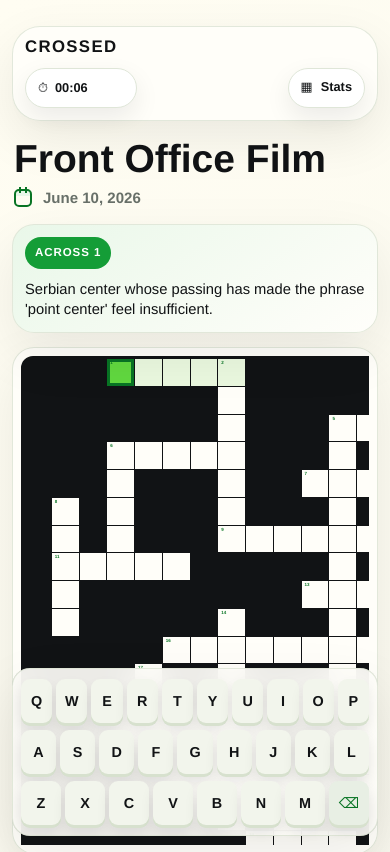
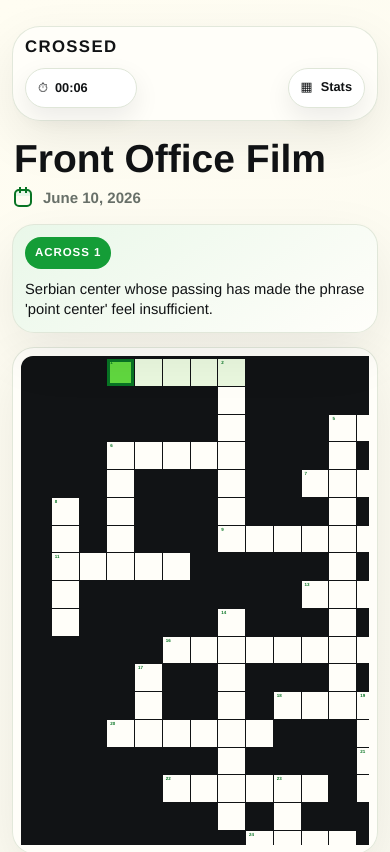
Before and after one commit to CharlieWright2727/crossed, a React (Vite) app: page / in a window 390 px wide. Shown: the top 852 px of the page. Built offline with nearby package versions, Linux system fonts and the light colour scheme.

Commit message:
Hide mobile keyboard below puzzle

```diff
--- a/src/App.tsx
+++ b/src/App.tsx
@@ -1,4 +1,4 @@
-import { useEffect, useMemo, useState } from "react";
+import { useEffect, useMemo, useRef, useState } from "react";
 import { ArchiveList } from "./components/ArchiveList";
 import { ClueList } from "./components/ClueList";
 import { CompletionModal } from "./components/CompletionModal";
@@ -23,6 +23,8 @@ function App() {
   const [showStats, setShowStats] = useState(false);
   const [showComplete, setShowComplete] = useState(true);
   const [expandedImage, setExpandedImage] = useState<{ src: string; alt: string; credit?: string } | null>(null);
+  const [showKeyboard, setShowKeyboard] = useState(true);
+  const playAreaRef = useRef<HTMLDivElement>(null);
   const puzzle = useMemo(() => getPuzzleForDate(selectedDate) ?? getMostRecentPuzzle(selectedDate), [selectedDate]);
   const game = useCrosswordGame(puzzle ?? puzzles[0]);
 
@@ -37,6 +39,30 @@ function App() {
     window.addEventListener("keydown", closeOnEscape);
     return () => window.removeEventListener("keydown", closeOnEscape);
   }, []);
+
+  useEffect(() => {
+    function updateKeyboardVisibility() {
+      if (window.matchMedia("(min-width: 681px)").matches) {
+        setShowKeyboard(true);
+        return;
+      }
+
+      const playArea = playAreaRef.current;
+      if (!playArea) return;
+
+      const rect = playArea.getBoundingClientRect();
+      const visibleEnough = rect.bottom > window.innerHeight * 0.24 && rect.top < window.innerHeight * 0.88;
+      setShowKeyboard(visibleEnough);
+    }
+
+    updateKeyboardVisibility();
+    window.addEventListener("scroll", updateKeyboardVisibility, { passive: true });
+    window.addEventListener("resize", updateKeyboardVisibility);
+    return () => {
+      window.removeEventListener("scroll", updateKeyboardVisibility);
+      window.removeEventListener("resize", updateKeyboardVisibility);
+    };
+  }, [puzzle?.date]);
 
   if (!puzzle) {
     return (
@@ -65,7 +91,7 @@ function App() {
       </section>
       {isArchive && <p className="archive-banner">No puzzle is available for today, so you are playing the latest archive puzzle.</p>}
       <section className="game-board">
-        <div className="play-area">
+        <div className="play-area" ref={playAreaRef}>
           {activeClue && (
             <section className="active-clue-panel" aria-live="polite" aria-label="Selected clue">
               <span className="active-clue-meta">
@@ -117,7 +143,7 @@ function App() {
               <span aria-hidden="true">↻</span> Reset
             </button>
           </div>
-          <OnScreenKeyboard onLetter={game.enterLetter} onBackspace={game.backspace} />
+          <OnScreenKeyboard onLetter={game.enterLetter} onBackspace={game.backspace} hidden={!showKeyboard} />
         </div>
         <section className="below-game">
           <ClueList
--- a/src/components/OnScreenKeyboard.tsx
+++ b/src/components/OnScreenKeyboard.tsx
@@ -3,11 +3,12 @@ const rows = ["QWERTYUIOP", "ASDFGHJKL"];
 type Props = {
   onLetter: (letter: string) => void;
   onBackspace: () => void;
+  hidden?: boolean;
 };
 
-export function OnScreenKeyboard({ onLetter, onBackspace }: Props) {
+export function OnScreenKeyboard({ onLetter, onBackspace, hidden = false }: Props) {
   return (
-    <div className="keyboard" aria-label="On-screen keyboard">
+    <div className={`keyboard ${hidden ? "keyboard-hidden" : ""}`} aria-label="On-screen keyboard" aria-hidden={hidden}>
       {rows.map((row) => (
         <div className="keyboard-row" key={row}>
           {row.split("").map((letter) => (
--- a/src/styles.css
+++ b/src/styles.css
@@ -554,6 +554,7 @@ p {
   padding: 18px;
   border-radius: 26px;
   width: 100%;
+  transition: opacity 180ms ease, transform 180ms ease;
 }
 
 .keyboard-row {
@@ -1113,6 +1114,12 @@ p {
     transform: translateX(-50%);
     backdrop-filter: blur(16px);
   }
+
+  .keyboard.keyboard-hidden {
+    opacity: 0;
+    pointer-events: none;
+    transform: translateX(-50%) translateY(calc(100% + 24px));
+  }
 }
 
 @media (max-width: 560px) {
```
